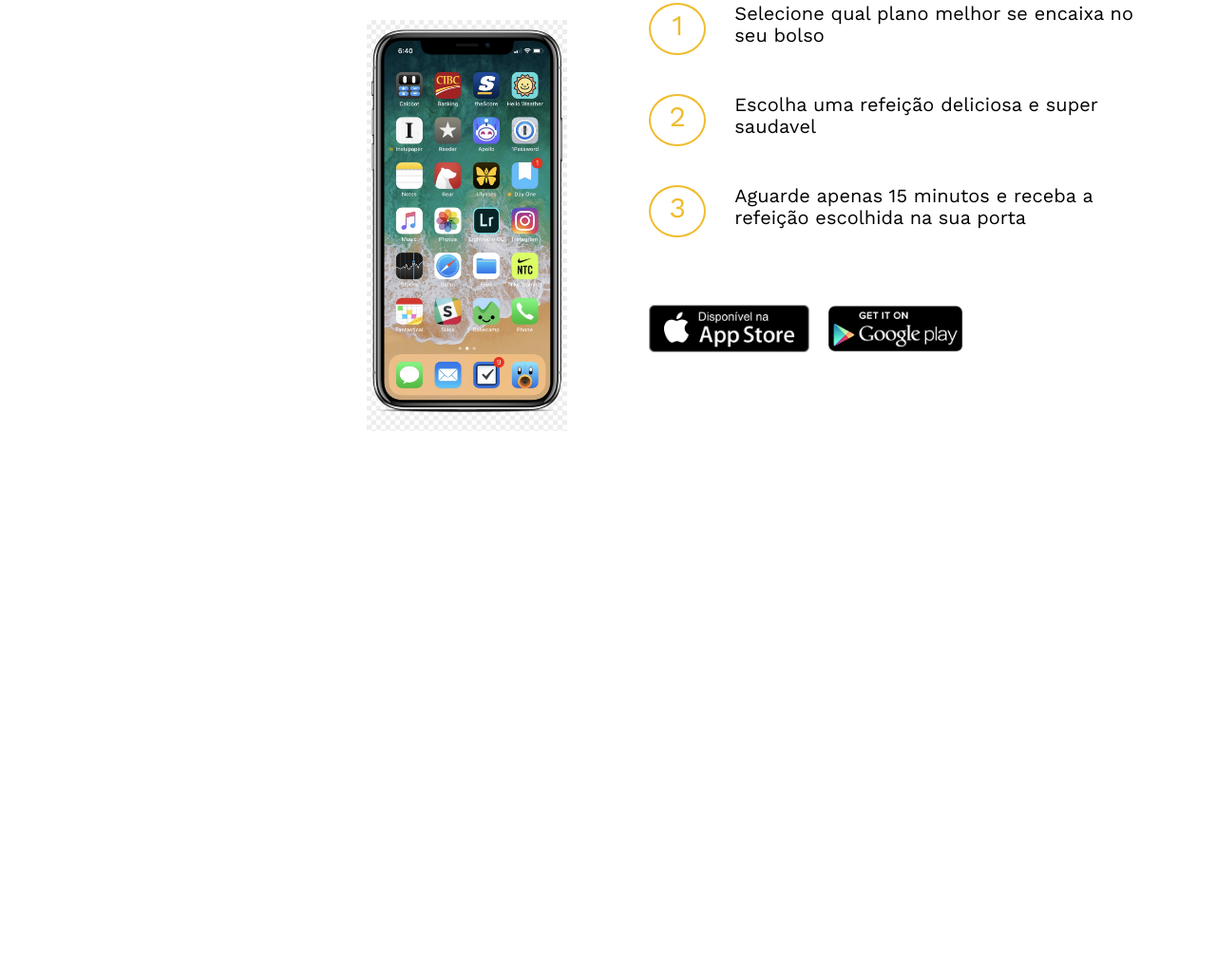
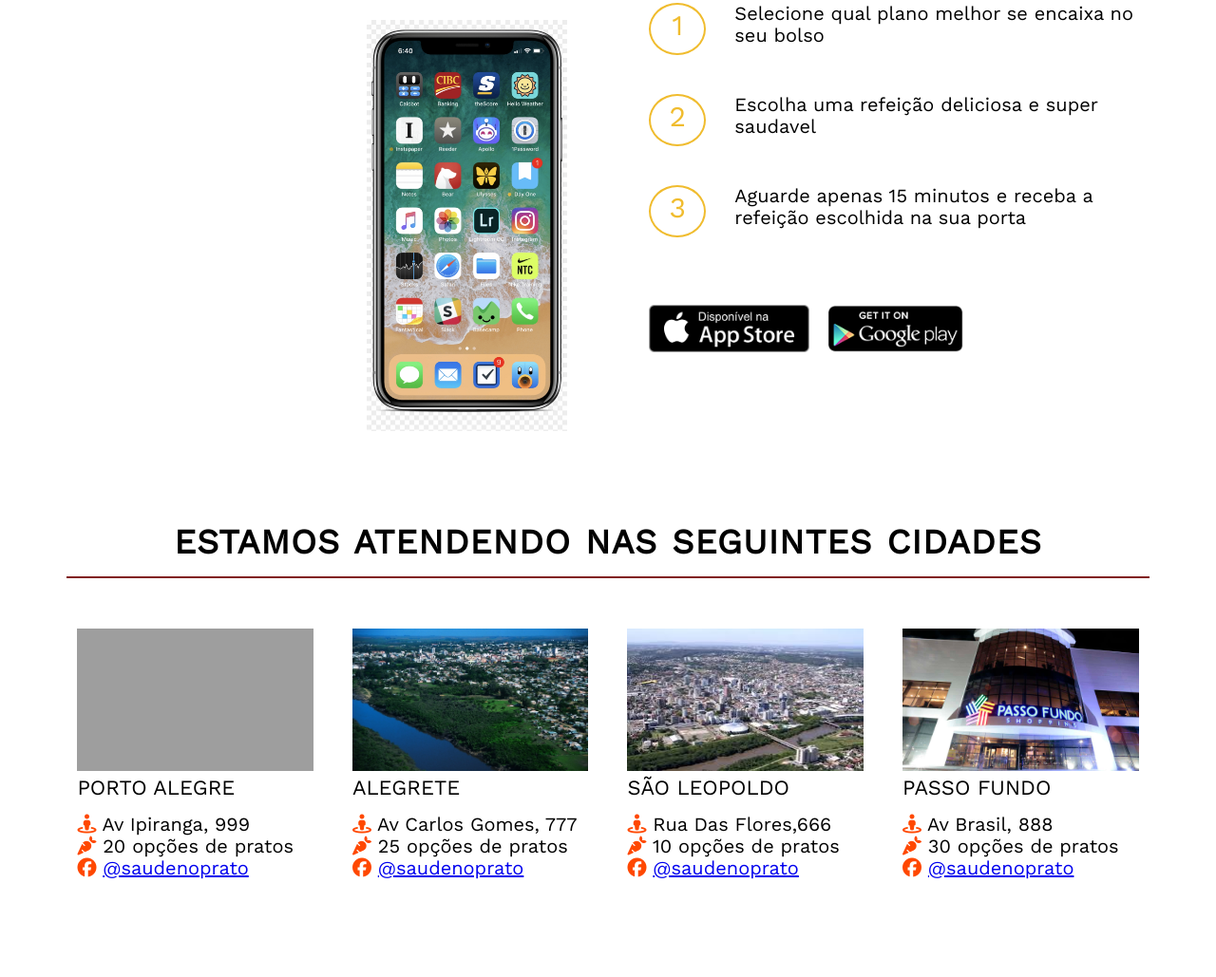
Before and after one commit to Nmflores/ProjetoNoPrato, a plain HTML site: page index.html in a window 1280 px wide. Shown: the part 1899-2928 px from the top of the page at 95% size. Before the commit the page ends 2370 px from the top, so only its background shows below. Drawn offline with nearby package versions, Linux system fonts and the light colour scheme; grey boxes are pictures that could not be loaded.

Commit message:
Sexta etapa concluida

```diff
--- a/index.html
+++ b/index.html
@@ -102,7 +102,7 @@
         <section class="section-steps">
             <div class="row">
                 <h2>
-                    Esperando o que? &mdash;Bastam 3 passos
+                   ESPERANDO O QUE? &mdash;BASTAM 3 PASSOS.
                 </h2>
 
             </div>
@@ -130,6 +130,87 @@
                     <a href="#" class="btn-app"><img src="resources/css/img/disponivel-na-app-store-botao-1.png"></a>
                      <a href="#" class="btn-app"><img src="resources/css/img/download-app-android.png"></a>
                 </div>
+            </div>
+        </section>
+
+        <section class="section-cities">
+            <div class="row">
+                <h2>ESTAMOS ATENDENDO NAS SEGUINTES CIDADES</h2>
+            </div>
+            <div class="row">
+                 <div class="col span-1-of-4 box">
+                     <img src="resources/css/img/poa.jpg" class="city-img">
+                    <h3>PORTO ALEGRE</h3>
+                    <div class="city-feature">
+                        <i class="fas fa-street-view icon-small"></i>
+                        Av Ipiranga, 999
+                    </div>
+                    <div class="city-feature">
+                         <i class="fas fa-carrot icon-small"></i>
+                         20 opções de pratos
+
+
+                    </div>
+                    <div class="city-feature">
+                        <i class="fab fa-facebook icon-small"></i>
+                        <a href="#">@saudenoprato</a>
+                    </div>
+                </div>
+                 <div class="col span-1-of-4 box">
+                     <img src="resources/css/img/alegrete.jpg" class="city-img">
+                    <h3>ALEGRETE</h3>
+                    <div class="city-feature">
+                        <i class="fas fa-street-view icon-small"></i>
+                        Av Carlos Gomes, 777
+                    </div>
+                    <div class="city-feature">
+                         <i class="fas fa-carrot icon-small"></i>
+                         25 opções de pratos
+
+
+                    </div>
+                    <div class="city-feature">
+                        <i class="fab fa-facebook icon-small"></i>
+                        <a href="#">@saudenoprato</a>
+                    </div>
+                </div>
+                 <div class="col span-1-of-4 box">
+                     <img src="resources/css/img/sao-leopoldo.jpg" class="city-img">
+                    <h3>SÃO LEOPOLDO</h3>
+                    <div class="city-feature">
+                        <i class="fas fa-street-view icon-small"></i>
+                        Rua Das Flores,666
+                    </div>
+                    <div class="city-feature">
+                        <i class="fas fa-carrot icon-small"></i>
+                         10 opções de pratos
+
+
+                    </div>
+                    <div class="city-feature">
+                        <i class="fab fa-facebook icon-small"></i>
+                        <a href="#">@saudenoprato</a>
+                    </div>
+                </div>
+                 <div class="col span-1-of-4 box">
+                     <img src="resources/css/img/passo-fundo.jpg" class="city-img">
+                    <h3>PASSO FUNDO</h3>
+                    <div class="city-feature">
+                        <i class="fas fa-street-view icon-small"></i>
+                        Av Brasil, 888
+                    </div>
+                    <div class="city-feature">
+                        <i class="fas fa-carrot icon-small"></i>
+                         30 opções de pratos
+
+
+                    </div>
+                    <div class="city-feature">
+                        <i class="fab fa-facebook icon-small"></i>
+                        <a href="#">@saudenoprato</a>
+                    </div>
+                </div>
+
 
             </div>
 
@@ -139,8 +220,8 @@
 
 
 
-
     <script src="https://unpkg.com/ionicons@5.0.0/dist/ionicons.js"></script>
+    <script src="https://kit.fontawesome.com/a076d05399.js"></script>
 </body>
 
 </html>
--- a/resources/css/style.css
+++ b/resources/css/style.css
@@ -152,8 +152,22 @@
     width: auto !important;
     margin-right: 12px;
 
+
 }
+.city-img{
+    width:100%;
+    height:150px;
 
+
+
+}
+.city-feature{
+
+    width:100%;
+}
+i{
+    color:rgb(255, 72, 0);
+}
 .main-nav{
     float: right;
     list-style-type: none;
```
Also changed, not shown: resources/css/img/alegrete.jpg (added), resources/css/img/passo-fundo.jpg (added), resources/css/img/sao-leopoldo.jpg (added), 1 other file.
